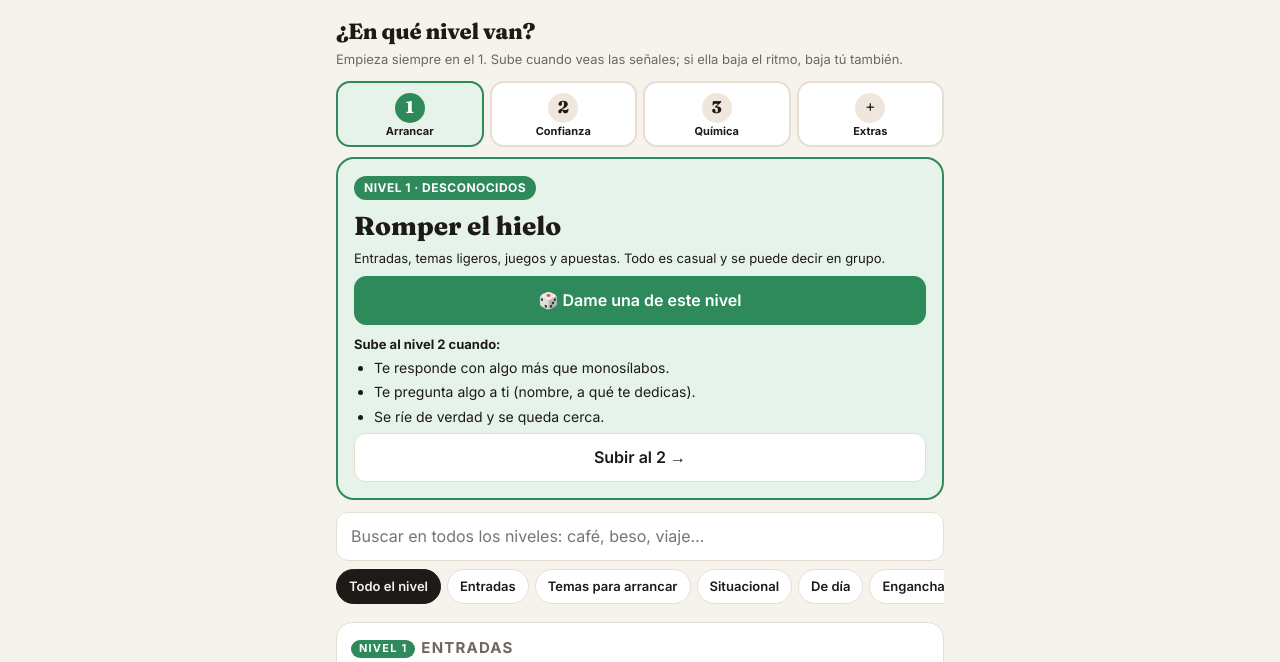
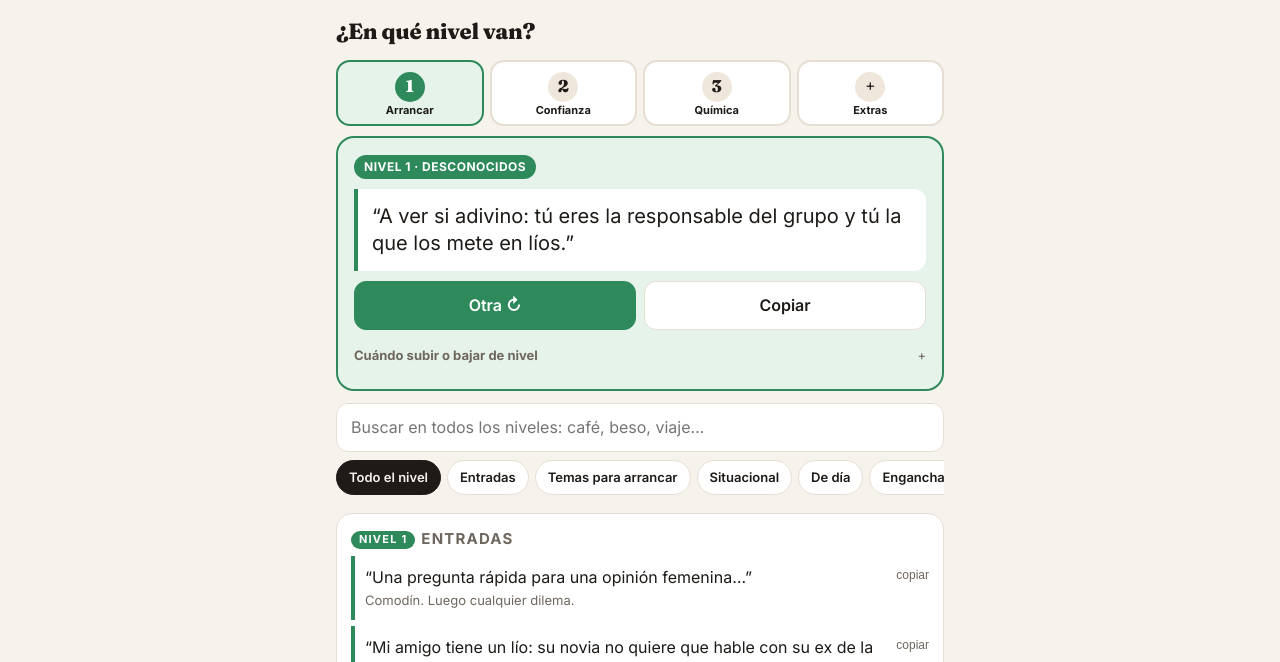
Before and after one commit to Leonix97/Metodo, a plain HTML site: page index.html in a window 1280 px wide. Shown: the part 60-722 px from the top of the page. Drawn offline with Linux system fonts and the light colour scheme.

Commit message:
Cada nivel muestra una frase al azar al abrir, sin pasos extra
Co-Authored-By: Claude Opus 5.5 <noreply@anthropic.com>
Claude-Session: https://claude.ai/code/session_0197eJxzqyGGKeePzw8CUeuK

```diff
--- a/index.html
+++ b/index.html
@@ -124,6 +124,10 @@ li{margin:4px 0}
 [data-l="4"]{--lc:#6b6f8a;--lbg:#ecedf3}
 @media (prefers-color-scheme: dark){:root:not([data-theme="light"]) [data-l="1"]{--lc:#3fa872;--lbg:#15281e}:root:not([data-theme="light"]) [data-l="2"]{--lc:#d99128;--lbg:#2e2412}:root:not([data-theme="light"]) [data-l="3"]{--lc:#e04a55;--lbg:#331719}:root:not([data-theme="light"]) [data-l="4"]{--lc:#8b8fab;--lbg:#22232c}}
 :root[data-theme="dark"] [data-l="1"]{--lc:#3fa872;--lbg:#15281e}:root[data-theme="dark"] [data-l="2"]{--lc:#d99128;--lbg:#2e2412}:root[data-theme="dark"] [data-l="3"]{--lc:#e04a55;--lbg:#331719}:root[data-theme="dark"] [data-l="4"]{--lc:#8b8fab;--lbg:#22232c}
+.lvl-card .say.rnd{font-size:20px;line-height:1.35;margin:10px 0;padding:14px}
+.lvl-more{background:transparent;border:0;margin:8px 0 0}
+.lvl-more summary{padding:8px 0;font-size:13px;color:var(--muted)}
+.lvl-more .in{padding:0 0 4px}
 </style>
 </head>
 <body>
@@ -189,8 +193,7 @@ li{margin:4px 0}
 <!-- ============ FRASES ============ -->
 <section class="view on" id="v-frases" role="region" aria-labelledby="frasesTitle" aria-hidden="false">
   <div class="lvl-head">
-    <h2 id="frasesTitle" style="margin-bottom:2px">¿En qué nivel van?</h2>
-    <p class="muted small" style="margin:0">Empieza siempre en el 1. Sube cuando veas las señales; si ella baja el ritmo, baja tú también.</p>
+    <h2 id="frasesTitle" style="margin-bottom:0">¿En qué nivel van?</h2>
   </div>
   <div class="stepper" id="stepper"></div>
   <div class="lvl-card" id="lvlCard"></div>
@@ -648,12 +651,20 @@ function renderLevel(){
   $$('#stepper button').forEach(b=>b.onclick=()=>{lvl=+b.dataset.go;cat='all';store.set('lvl',lvl);$('#q').value='';renderLevel()});
   const nx=LEVELS[lvl];
   $('#lvlCard').setAttribute('data-l',lvl);
-  $('#lvlCard').innerHTML=`<span class="tag">${L0.tag}</span><h3 class="tt">${L0.name}</h3><p class="small" style="margin:0">${L0.desc}</p>
-   <div id="rndOut"></div>
-   <div class="row" style="margin-top:8px"><button class="btn primary" id="rndBtn">🎲 Dame una de este nivel</button></div>
+  $('#lvlCard').innerHTML=`<span class="tag">${L0.tag}</span>
+   <div id="rndOut" aria-live="polite"></div>
+   <div class="row"><button type="button" class="btn primary" id="rndBtn">Otra ↻</button><button type="button" class="btn" id="rndCopy">Copiar</button></div>
+   <details class="lvl-more"><summary>${lvl<4?'Cuándo subir o bajar de nivel':'Qué hay aquí'}</summary><div class="in">
+   <p class="small" style="margin:0">${L0.desc}</p>
    ${L0.up.length?`<div class="sub">${lvl<3?'Sube al nivel '+(lvl+1)+' cuando:':'Ojo en este nivel:'}</div><ul>${L0.up.map(x=>`<li>${x}</li>`).join('')}</ul>`:''}
-   <div class="row" style="margin-top:6px">${lvl>1&&lvl<4?`<button class="btn ghost" id="lvDown">← Bajar al ${lvl-1}</button>`:''}${lvl<3?`<button class="btn" id="lvUp">Subir al ${lvl+1} →</button>`:''}</div>`;
-  $('#rndBtn').onclick=()=>{const pool=L.filter(x=>L0.cats.includes(x[0])&&!/^(Principio|Si pierdes)/.test(x[1]));const l=pick(pool);$('#rndOut').innerHTML=`<div class="say">${esc(l[1])}<small>${esc(l[2])}</small></div><button class="btn ghost" id="rndCopy">Copiar</button>`;$('#rndCopy').onclick=()=>copy(l[1])};
+   <div class="row" style="margin-top:6px">${lvl>1&&lvl<4?`<button type="button" class="btn ghost" id="lvDown">← Bajar al ${lvl-1}</button>`:''}${lvl<3?`<button type="button" class="btn" id="lvUp">Subir al ${lvl+1} →</button>`:''}</div>
+   </div></details>`;
+  const pool=L.filter(x=>L0.cats.includes(x[0])&&!/^(Principio|Si pierdes)/.test(x[1]));
+  let cur=null;
+  const showRnd=()=>{let l;do{l=pick(pool)}while(pool.length>1&&l===cur);cur=l;$('#rndOut').innerHTML=`<div class="say rnd">${esc(l[1])}</div>`};
+  $('#rndBtn').onclick=showRnd;
+  $('#rndCopy').onclick=()=>cur&&copy(cur[1]);
+  showRnd();
   if($('#lvUp'))$('#lvUp').onclick=()=>{lvl++;cat='all';store.set('lvl',lvl);renderLevel();scrollTo({top:0,behavior:'smooth'})};
   if($('#lvDown'))$('#lvDown').onclick=()=>{lvl--;cat='all';store.set('lvl',lvl);renderLevel();scrollTo({top:0,behavior:'smooth'})};
   renderCats();renderLines();
```
